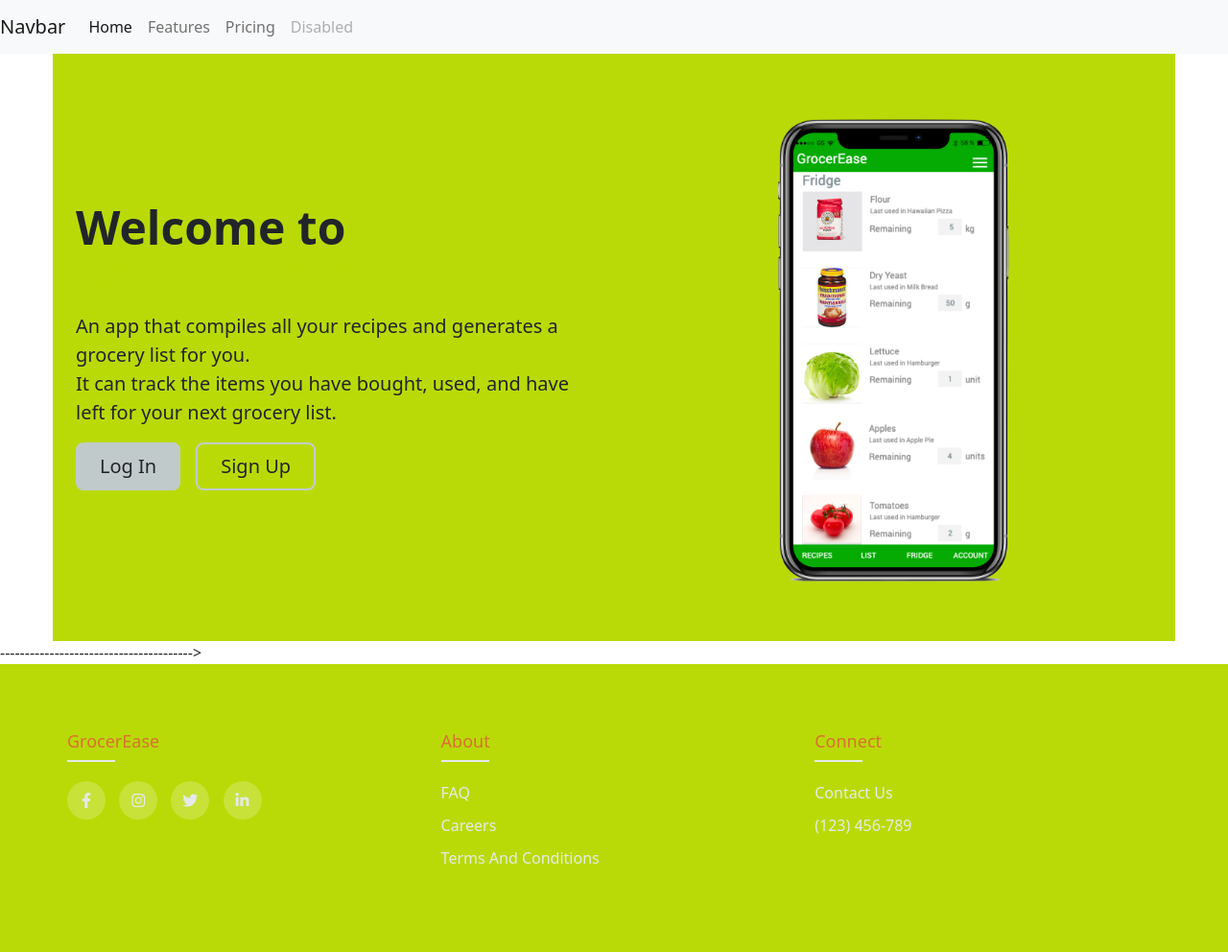
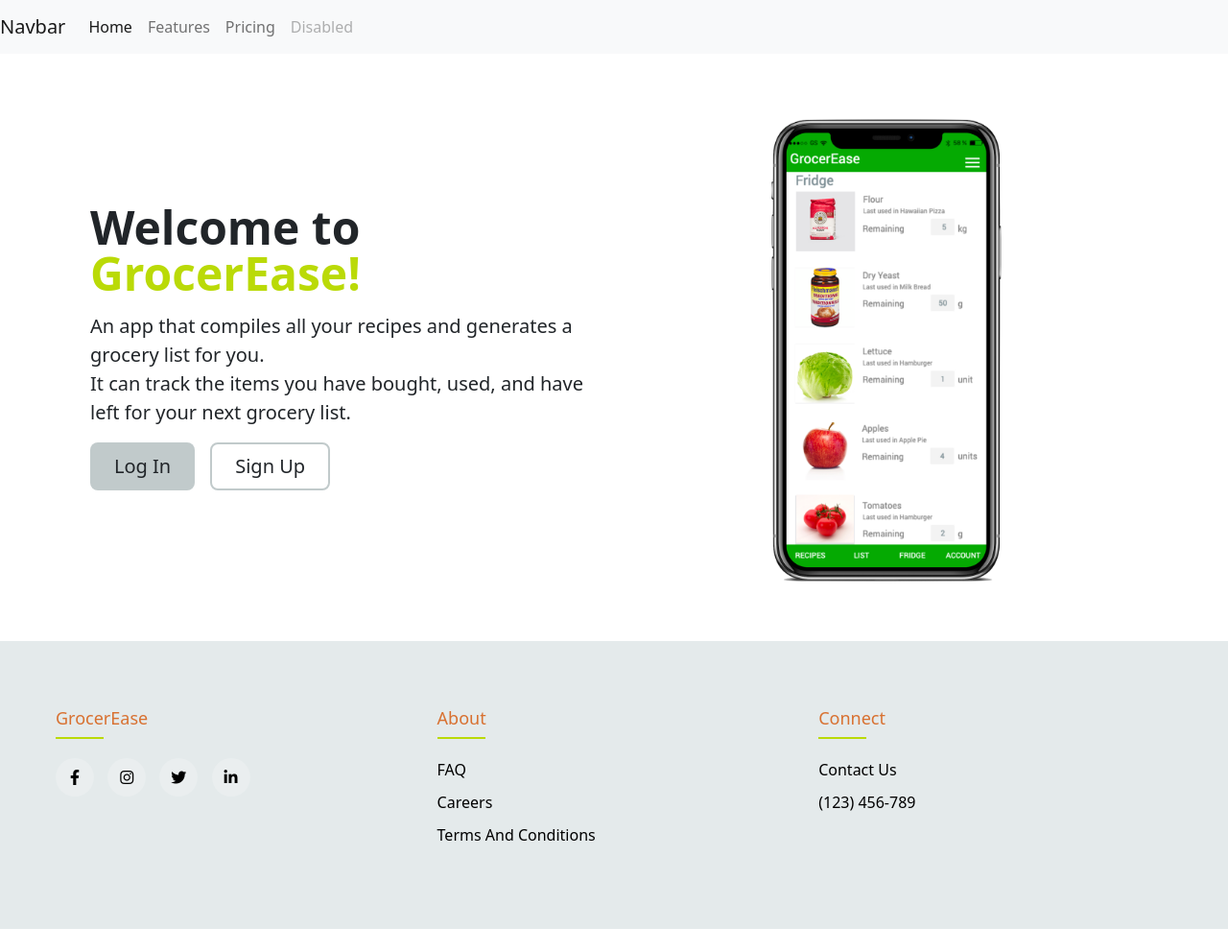
Before and after one commit to elenajou/1800_202330_BBY02, a plain HTML site: page index.html in a window 1280 px wide. Shown: the whole page at 96% size. After the commit the page ends 968 px from the top, so only its background shows below. Drawn offline with nearby package versions, Linux system fonts and the light colour scheme.

Commit message:
Updates to footer colour

```diff
--- a/index.html
+++ b/index.html
@@ -67,7 +67,6 @@
     </div>
   </div>
 
-  --------------------------------------->
   <!-- Your own JavaScript functions go here    -->
   <!---------------------------------------------->
 
@@ -79,7 +78,7 @@
 
    <!-- Footer -->
     <footer class="footer">
-    <div class="container">
+    <div class="footer-container">
       <div class="row">
         <div class="footer-col">
           <h4>GrocerEase</h4>
--- a/styles/style.css
+++ b/styles/style.css
@@ -7,7 +7,7 @@ Accent (10%): #D87131
 Other: #c1cacb
 ---------------------*/
 
-.welcome-banner img{
+.welcome-banner img {
       display: inline;
       max-height: 500px;
       max-width: 300px;
@@ -30,7 +30,8 @@ Other: #c1cacb
       background-color: #c1cacb;
 }
 
-    .btn-ge-primary:hover, .btn-ge-outline-secondary:hover {
+.btn-ge-primary:hover,
+.btn-ge-outline-secondary:hover {
       background-color: #BADA07;
 }
 
@@ -39,14 +40,14 @@ Other: #c1cacb
 }
 
 .footer {
-      background-color: #BADA07;
+      background-color: #E4EAEB;
       padding: 70px 0;
       position: sticky;
       top: 100%;
 }
 
-.container {
-      background-color: #BADA07;
+.footer-container {
+      background-color: #E4EAEB;
       max-width: 1170px;
       margin: auto;
 }
@@ -80,7 +81,7 @@ ul {
       position: absolute;
       left: 0;
       bottom: -10px;
-      background-color: #E4EAEB;
+      background-color: #BADA07;
       height: 2px;
       box-sizing: border-box;
       width: 50px;
@@ -96,13 +97,14 @@ ul {
       color: #7B4F41;
       text-decoration: none;
       font-weight: 400;
-      color: #E4EAEB;
+      color: black;
       display: block;
       transition: all 0.3s ease;
 }
 
 .footer-col ul li a:hover {
-      color: white;
+      color: black;
+      font-weight: bold;
       padding-left: 10px;
 }
 
@@ -115,11 +117,10 @@ ul {
       text-align: center;
       line-height: 40px;
       border-radius: 50%;
-      color: #E4EAEB;
+      color: black;
       transition: all 0.5s ease;
 }
 
 .footer-col .social-links a:hover {
-      color: #7B4F41;
-      background-color: white;
+      background-color: #BADA07;
 }
```
Lines whose indentation alone changed are shown as unchanged.
